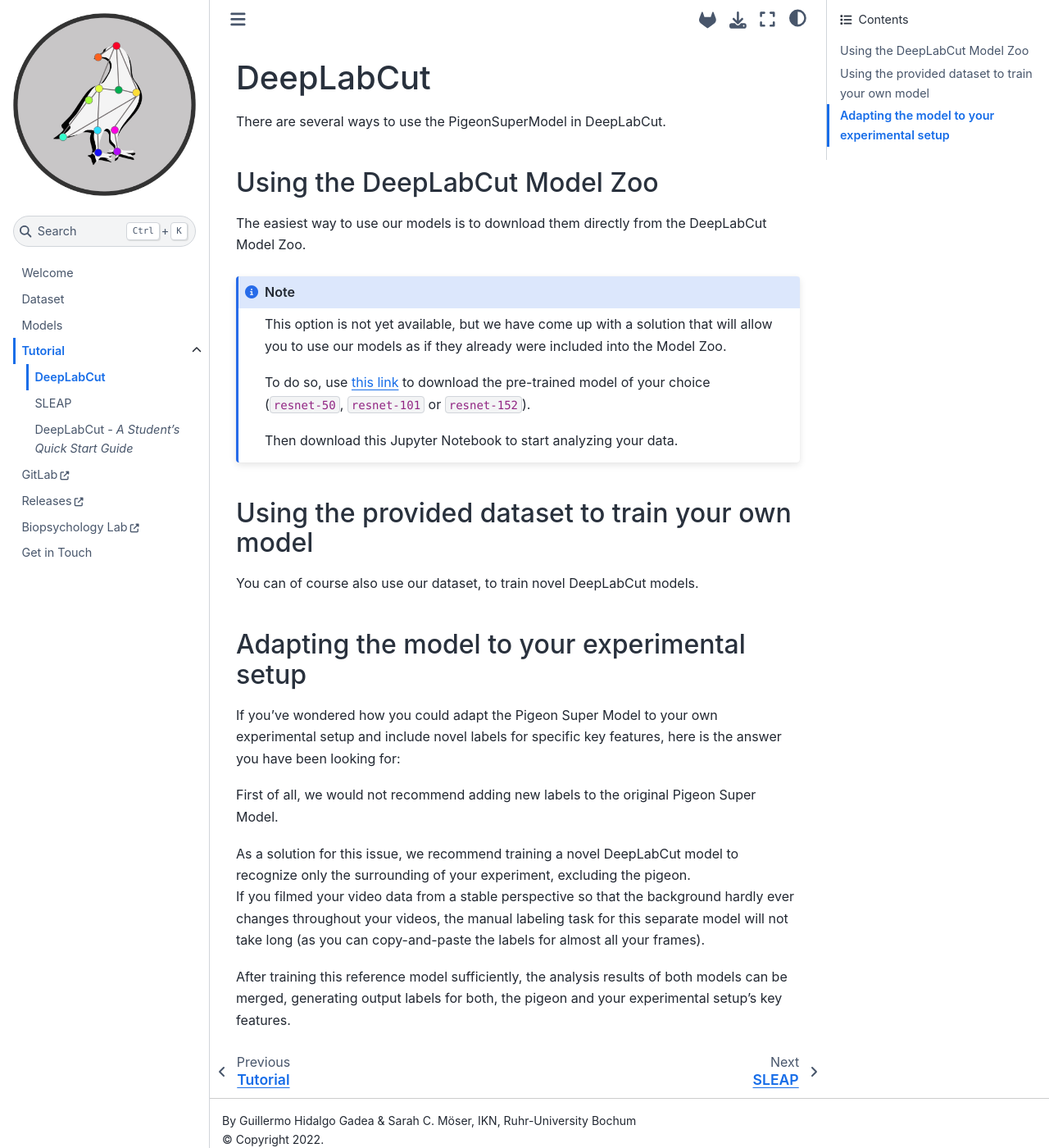
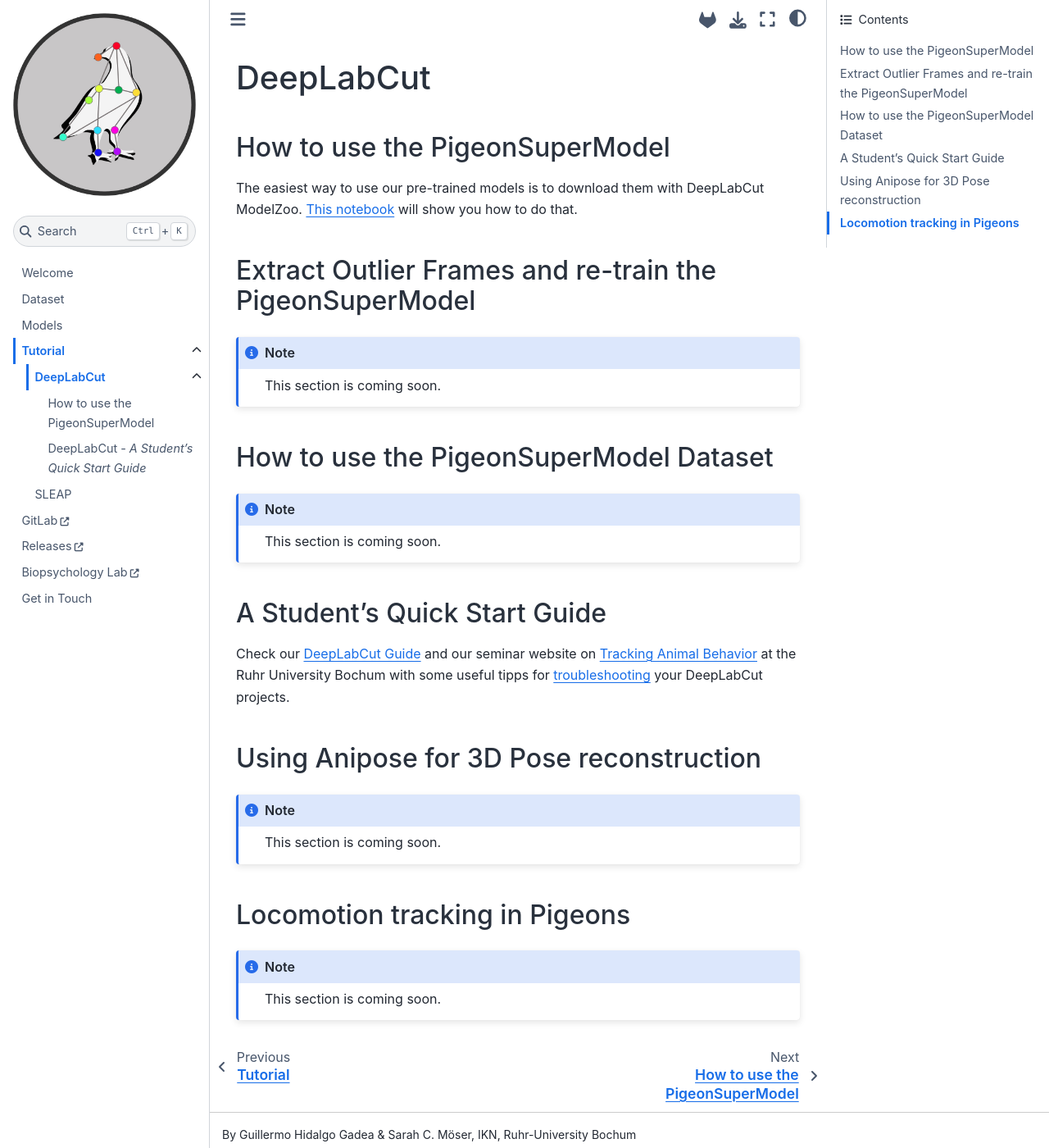
Before and after one commit to Guillermo-Hidalgo-Gadea/PigeonSuperModelWeb, a Jupyter Book: the page built from docs/DeepLabCut.md, in a window 1280 px wide and 1400 px high. Shown: the whole window at 82% size. Built offline with Jupyter Book 1.0.4 settings and Sphinx 7.4.7 and the Sphinx Book theme 1.1.4, drawn with Linux system fonts in a browser that asks for light colours.

```diff
--- a/docs/DeepLabCut.md
+++ b/docs/DeepLabCut.md
@@ -1,32 +1,35 @@
 # DeepLabCut
 
-There are several ways to use the PigeonSuperModel in DeepLabCut.
 
-## Using the DeepLabCut Model Zoo
+## How to use the PigeonSuperModel
 
-The easiest way to use our models is to download them directly from the DeepLabCut Model Zoo.
+The easiest way to use our pre-trained models is to download them with DeepLabCut ModelZoo. [This notebook](HowToPigeonSuperModel.ipynb) will show you how to do that.
+
+
+## Extract Outlier Frames and re-train the PigeonSuperModel
 
 :::{note}
-This option is not yet available, but we have come up with a solution that will allow you to use our models as if they already were included into the Model Zoo.
-
-To do so, use [this link](https://gitlab.ruhr-uni-bochum.de/ikn/pigeonsupermodel/-/tree/main/models/DeepLabCut) to download the pre-trained model of your choice (`resnet-50`, `resnet-101` or `resnet-152`).
-
-Then download this Jupyter Notebook to start analyzing your data.
+This section is coming soon.
 :::
 
-## Using the provided dataset to train your own model
+## How to use the PigeonSuperModel Dataset
 
-You can of course also use our dataset, to train novel DeepLabCut models.
+:::{note}
+This section is coming soon.
+:::
 
-## Adapting the model to your experimental setup
+## A Student’s Quick Start Guide
 
-<!---Add labels / Train reference model?--->
+Check our [DeepLabCut Guide](DLC_StudentGuide.ipynb) and our seminar website on [Tracking Animal Behavior](https://guillermo-hidalgo-gadea.github.io/Seminar-TrackingAnimalBehavior/intro.html) at the Ruhr University Bochum with some useful tipps for [troubleshooting](https://guillermo-hidalgo-gadea.github.io/Seminar-TrackingAnimalBehavior/Exercise3.html#troubleshooting) your DeepLabCut projects.
 
-If you've wondered how you could adapt the Pigeon Super Model to your own experimental setup and include novel labels for specific key features, here is the answer you have been looking for:
+## Using Anipose for 3D Pose reconstruction
 
-First of all, we would not recommend adding new labels to the original Pigeon Super Model.
+:::{note}
+This section is coming soon.
+:::
 
-As a solution for this issue, we recommend training a novel DeepLabCut model to recognize only the surrounding of your experiment, excluding the pigeon.
-If you filmed your video data from a stable perspective so that the background hardly ever changes throughout your videos, the manual labeling task for this separate model will not take long (as you can copy-and-paste the labels for almost all your frames).
+## Locomotion tracking in Pigeons
 
-After training this reference model sufficiently, the analysis results of both models can be merged, generating output labels for both, the pigeon and your experimental setup's key features.
+:::{note}
+This section is coming soon.
+:::
--- a/docs/_toc.yml
+++ b/docs/_toc.yml
@@ -6,8 +6,10 @@ chapters:
 - file: Tutorial
   sections:
   - file: DeepLabCut
+    sections:
+    - file: HowToPigeonSuperModel
+    - file: DLC_StudentGuide
   - file: SLEAP
-  - file: DLC_StudentGuide
 - url: https://gitlab.ruhr-uni-bochum.de/ikn/pigeonsupermodel
   title: GitLab
 - url: https://gitlab.ruhr-uni-bochum.de/ikn/pigeonsupermodel/-/releases
```
Also changed, not shown: docs/Tutorial.md (+15 -10 lines), docs/HowToPigeonSuperModel.ipynb (added).
